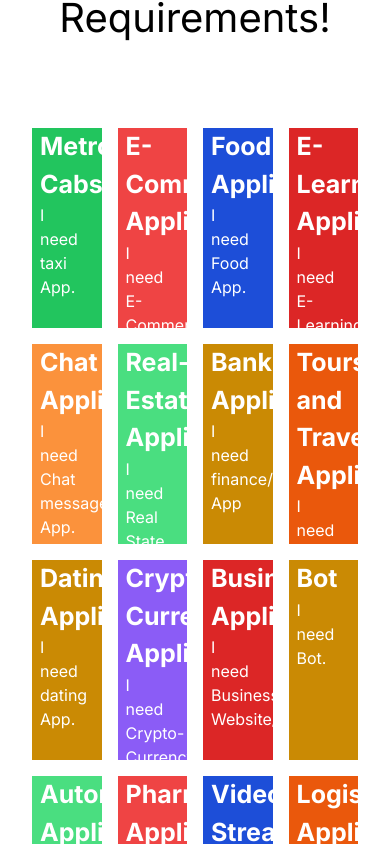
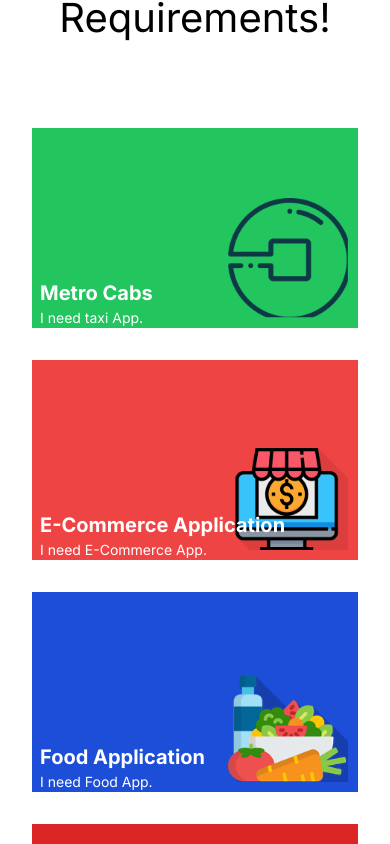
Before and after one commit to mishraanshuman786/hindsol-typescript-app, a Next.js app: page / in a window 390 px wide. Shown: the part 760-1604 px from the top of the page. Built offline with nearby package versions, Linux system fonts and the light colour scheme.

Commit message:
making responsive

```diff
--- a/src/components/ServicesComponent.jsx
+++ b/src/components/ServicesComponent.jsx
@@ -125,22 +125,20 @@ let arr = [
     color: 'bg-orange-600',
   }
 ];
-
-
 function ServicesComponent() {
   return (
-    <div className='gap-4 px-8 mb-4 grid grid-cols-4 grid-rows-6'>
+    <div className='gap-4 px-8 mb-4 grid grid-cols-1 md:grid-cols-2 lg:grid-cols-3 xl:grid-cols-4'>
       {arr.map((element, index) => {
         let image = `/images/${index}.png`;
 
         return (
           <div
             key={index}
-            className={` ${styles.containerHover} h-[200px] relative bg-blue overflow-hidden ${element.color} `}
+            className={` ${styles.containerHover} h-[200px] relative bg-blue overflow-hidden ${element.color} mb-4 md:mb-0`}
           >
-            <div className='z-10 w-[60%] ml-2 text-white  absolute'>
-              <h1 className='text-[25px] font-bold'>{element.heading}</h1>
-              <h4>{element.para}</h4>
+            <div className='z-10 w-full md:w-[60%] ml-2 text-white absolute bottom-0'>
+              <h1 className='text-[20px] md:text-[25px] font-bold'>{element.heading}</h1>
+              <h4 className='text-sm md:text-base'>{element.para}</h4>
             </div>
 
             <img
@@ -148,7 +146,7 @@ function ServicesComponent() {
               alt={element.heading}
               width={120}
               height={120}
-              className={`${styles.imageHover} mt-[65px] ml-[152px] `}
+              className={`${styles.imageHover} absolute bottom-0 right-0 mb-[10px] mr-[10px] md:mr-[20px] md:mb-[20px]`}
             />
           </div>
         );
```
